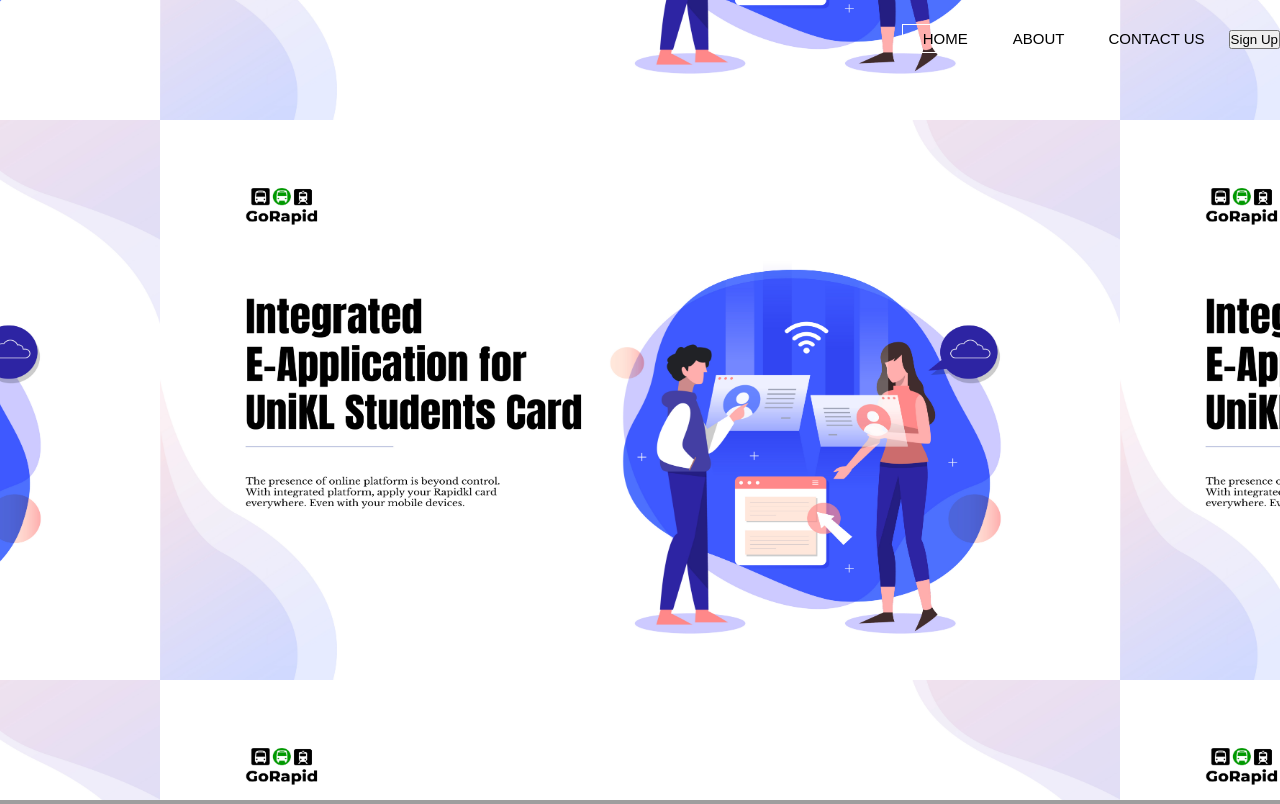
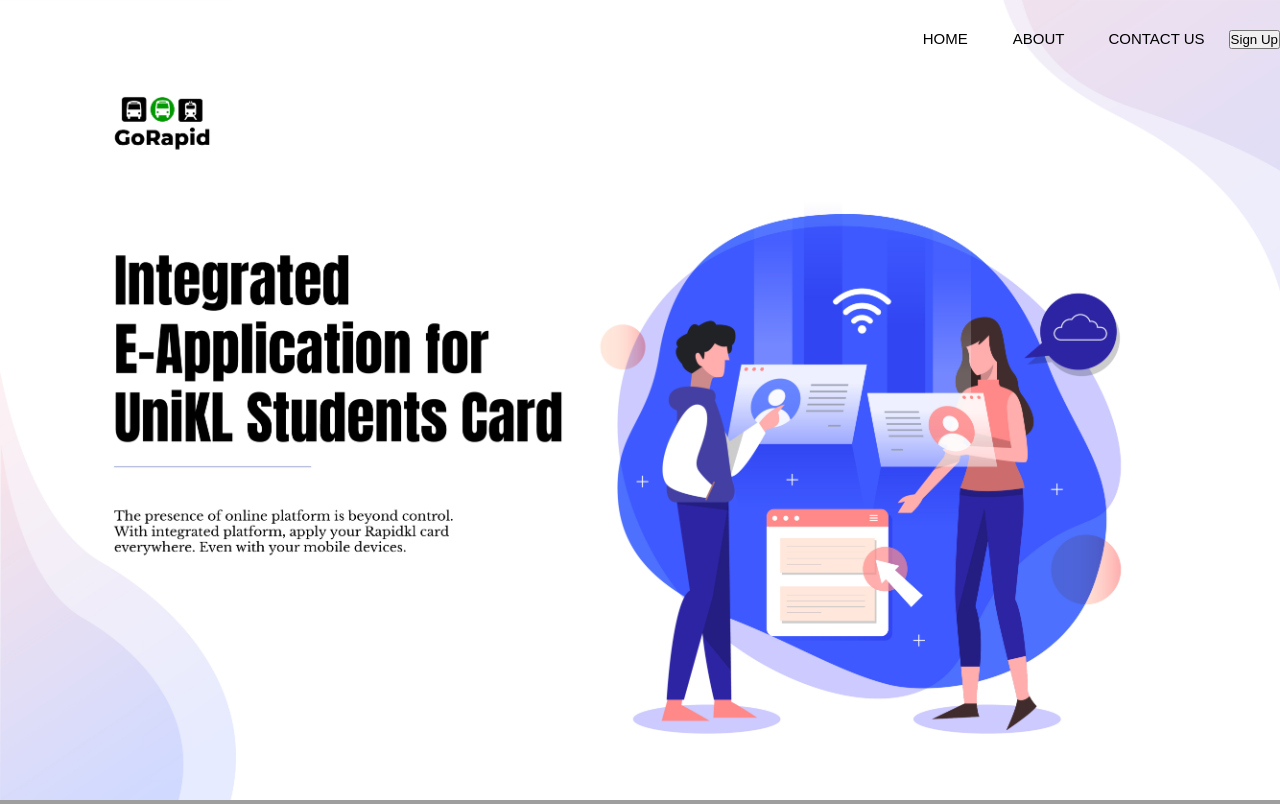
Before and after one commit to madeenasalleh/Gorapid, a PHP site: page / in a window 1280 px wide. Shown: the top 804 px of the page. Run offline with PHP 8.4, Linux system fonts and the light colour scheme; grey boxes are pictures that could not be loaded.

Commit message:
Update style.css

```diff
--- a/style.css
+++ b/style.css
@@ -8,7 +8,7 @@ header
 {
 	background-image:url(landinghomepage.jpg);
 	height: 100vh;
-	background-size: 960px 560px;
+	background-size: 100%;
 	background-position:  center;
 }
 
```
